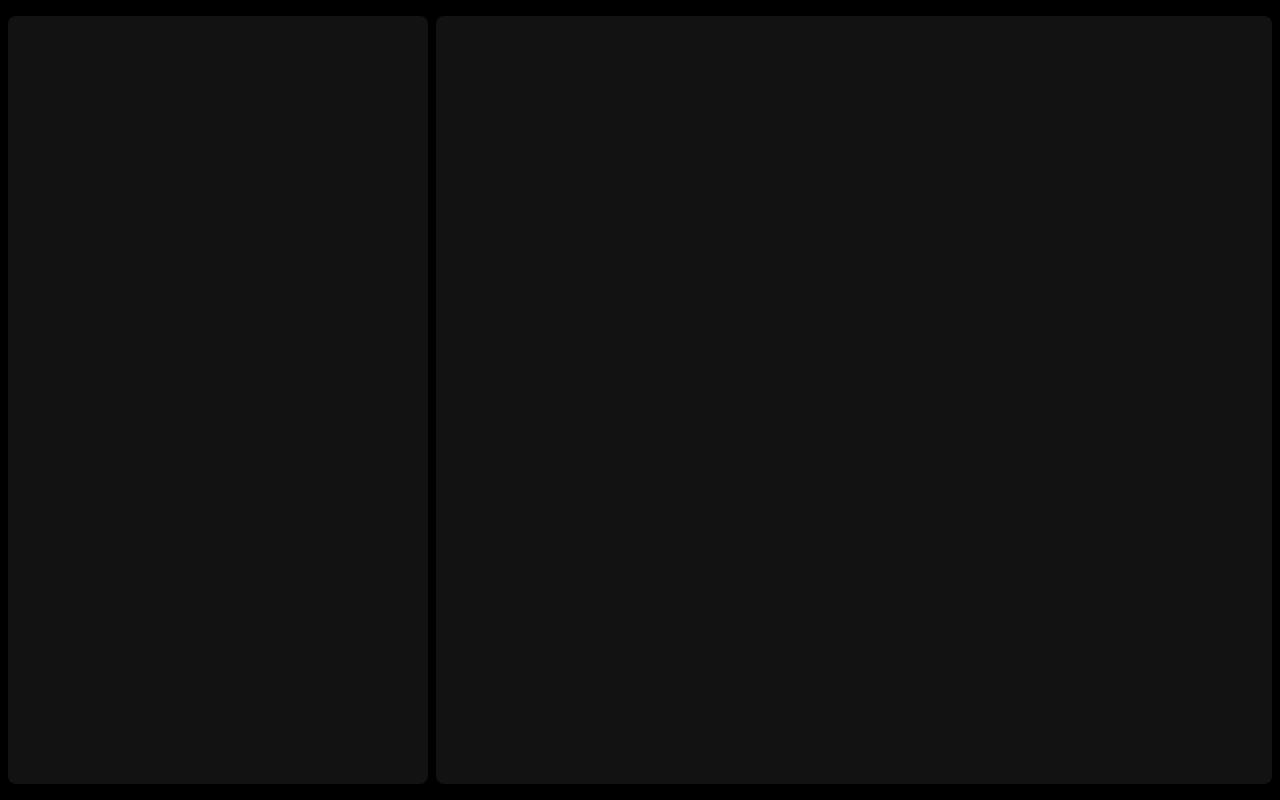
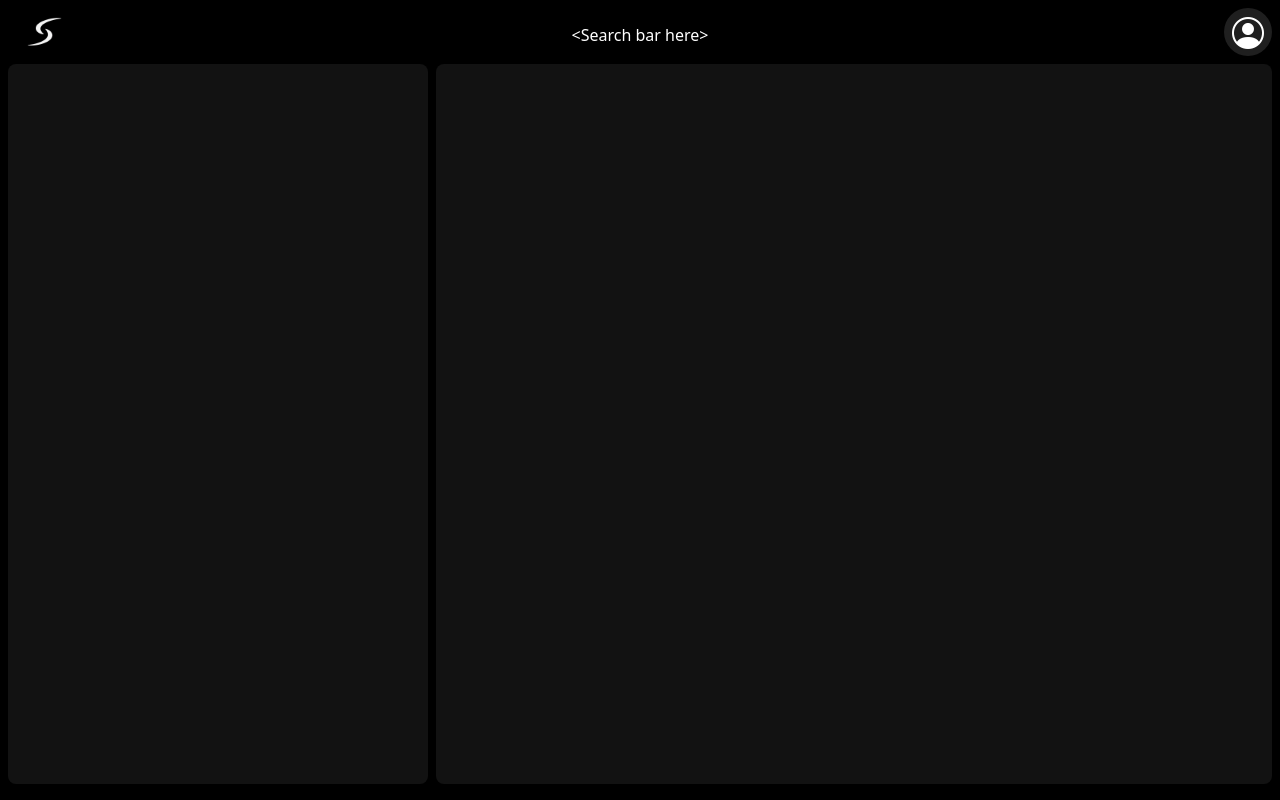
Before and after one commit to bsinek/my-portfolio, a React (Vite) app: page / in a window 1280 px wide. Built offline with nearby package versions, Linux system fonts and the light colour scheme.

Commit message:
feat: add nonfunctional Navbar component

```diff
--- a/index.html
+++ b/index.html
@@ -2,10 +2,11 @@
 <html lang="en">
   <head>
     <meta charset="UTF-8" />
-    <link rel="icon" type="image/svg+xml" href="/favicon.svg" />
+    <link rel="icon" type="image/svg+xml" href="/logo_black.svg" />
     <meta name="viewport" content="width=device-width, initial-scale=1.0" />
     <title>Sinek</title>
     <meta name="description" content="Music stirs feeling, feeling moves us—I build digital spaces that capture that spark." />
+    <link rel="stylesheet" href="https://cdn.jsdelivr.net/npm/bootstrap-icons@1.13.1/font/bootstrap-icons.min.css">
   </head>
   <body>
     <div id="root"></div>
--- a/src/App.css
+++ b/src/App.css
@@ -2,7 +2,7 @@
     padding: var(--spacing);
     display: grid;
     grid-template-areas:
-        "navbar navbar"
+        "top-banner top-banner"
         "sidebar hero"
         "player player";
     grid-template-columns: auto 1fr;
@@ -11,8 +11,8 @@
     height: 100vh;
 }
 
-.navbar {
-    grid-area: navbar;
+.top-banner {
+    grid-area: top-banner;
 }
 
 .sidebar {
--- a/src/App.jsx
+++ b/src/App.jsx
@@ -1,11 +1,12 @@
 import { Panel } from './components/Panel.jsx'
-
+import { Navbar } from './components/Navbar.jsx'
 import './App.css'
 
 function App() {
   return (
     <>
       <div className="panel-layout">
+        <Navbar />
         <div className="sidebar">
           <Panel></Panel>
         </div>
--- /dev/null
+++ b/src/components/Navbar.css
@@ -0,0 +1,39 @@
+.top-banner {
+    display: flex;
+    justify-content: space-between;
+    height: 64px;
+    margin: calc(-1 * var(--spacing));
+    padding: var(--spacing);
+}
+
+.top-banner .logo img {
+    height: 100%;
+    width: auto;
+    display: block;
+    margin-left: 12px;
+}
+
+/* place holder styling for search bar*/
+.top-banner p {
+    position: absolute;
+    left: 50%;
+    transform: translateX(-50%);
+}
+
+.top-banner .icon-wrapper {
+    all: unset;
+    background-color: #1f1f1f;
+    border-radius: 50%;
+    aspect-ratio: 1/1;
+    height: 100%;
+    display: inline-flex;
+    justify-content: center;
+    align-items: center;
+    font-size: 32px;
+    transition: transform var(--shortest) cubic-bezier(0.3, 0, 0 ,1);
+    will-change: transform;
+}
+
+.top-banner .icon-wrapper:hover {
+    transform: scale(1.05);
+}
--- /dev/null
+++ b/src/components/Navbar.jsx
@@ -0,0 +1,16 @@
+import './Navbar.css'
+
+export const Navbar = () => {
+    return (
+        <nav className="top-banner">
+            <a className="logo" href="#">
+                <img src="/logo_black.svg" alt="Sinek" />
+            </a>
+            {/* search bar is a place holder */}
+            <p>&lt;Search bar here&gt;</p>
+            <button className="icon-wrapper">
+                <i className="bi bi-person-circle" />
+            </button>
+        </nav>
+    )
+}
--- a/src/index.css
+++ b/src/index.css
@@ -6,6 +6,7 @@
   --spacing: 8px;
   --border-radius: 8px;
   --spotify-grey: #121212;
+  --shortest: 150ms;
 
   /* font-synthesis: none;
   text-rendering: optimizeLegibility;
```
Also changed, not shown: public/favicon_v1.svg (renamed from public/favicon.svg), public/logo_black.svg (added).
